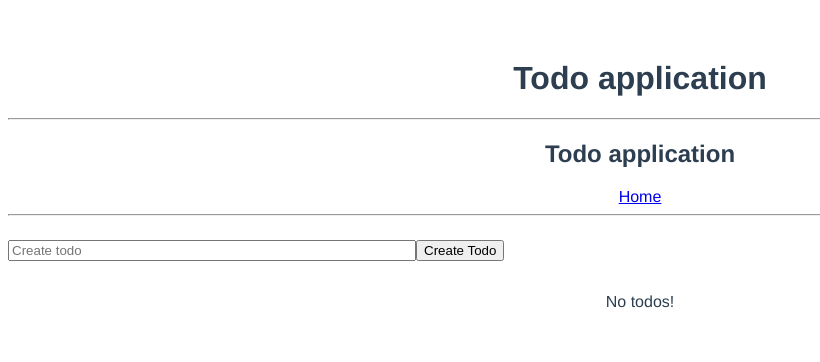
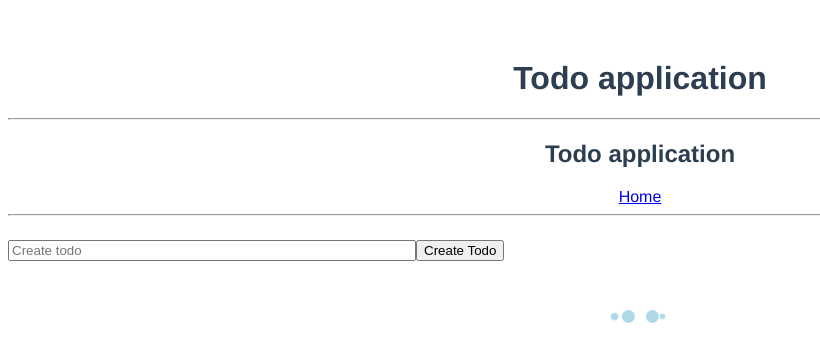
Before and after one commit to albertshkhyan/VUE-CRASH-COURSE, a Vue app: page /todos in a window 1280 px wide. Shown: the top 362 px of the page, without its empty margins (0-820 px from the left). Built offline with nearby package versions, Linux system fonts and the light colour scheme; no server answers.

Commit message:
implement loader when do request, (css pure loader)

```diff
--- /dev/null
+++ b/src/components/Loader.vue
@@ -0,0 +1,67 @@
+<!-- Pure css loader -->
+<template>
+  <div class="lds-ellipsis">
+    <div></div>
+    <div></div>
+    <div></div>
+    <div></div>
+  </div>
+</template>
+
+<style  scoped>
+.lds-ellipsis {
+  display: inline-block;
+  position: relative;
+  width: 80px;
+  height: 80px;
+}
+.lds-ellipsis div {
+  position: absolute;
+  top: 33px;
+  width: 13px;
+  height: 13px;
+  border-radius: 50%;
+  background: lightblue;
+  animation-timing-function: cubic-bezier(0, 1, 1, 0);
+}
+.lds-ellipsis div:nth-child(1) {
+  left: 8px;
+  animation: lds-ellipsis1 0.6s infinite;
+}
+.lds-ellipsis div:nth-child(2) {
+  left: 8px;
+  animation: lds-ellipsis2 0.6s infinite;
+}
+.lds-ellipsis div:nth-child(3) {
+  left: 32px;
+  animation: lds-ellipsis2 0.6s infinite;
+}
+.lds-ellipsis div:nth-child(4) {
+  left: 56px;
+  animation: lds-ellipsis3 0.6s infinite;
+}
+@keyframes lds-ellipsis1 {
+  0% {
+    transform: scale(0);
+  }
+  100% {
+    transform: scale(1);
+  }
+}
+@keyframes lds-ellipsis3 {
+  0% {
+    transform: scale(1);
+  }
+  100% {
+    transform: scale(0);
+  }
+}
+@keyframes lds-ellipsis2 {
+  0% {
+    transform: translate(0, 0);
+  }
+  100% {
+    transform: translate(24px, 0);
+  }
+}
+</style>
--- a/src/views/Todos.vue
+++ b/src/views/Todos.vue
@@ -5,8 +5,9 @@
     <hr />
     <AddTodo @added-todo="addedTodo" />
     <!-- TodoList this component will be renderd when todos.length are  true, that is todos.length not 0. -->
+    <Loader v-if="isLoading" />
     <TodoList
-      v-if="todos.length"
+      v-else-if="todos.length"
       :todos="todos"
       v-on:remove-todo="removeTodo"
     />
@@ -18,6 +19,7 @@
 //@ - indicate src
 import TodoList from "@/components/TodoList.vue";
 import AddTodo from "@/components/AddTodo.vue";
+import Loader from "@/components/Loader.vue";
 
 // import TodoList from './components/TodoList.vue';//work
 
@@ -26,20 +28,25 @@ export default {
   data() {
     return {
       todos: [],
+      isLoading: true,
     };
   },
   components: {
     //Component registration
+    Loader,
+    AddTodo,
     TodoList, //TodoList: TodoList
-    AddTodo,
   },
 
   //# LIFECYCLE HOOKS - work with server - we can do request when component rendered. (componentDidMount - mounted)
   mounted() {
-    fetch("https://jsonplaceholder.typicode.com/todos/?_limit=7")
+    fetch("https://jsonplaceholder.typicode.com/todos/?_limit=3")
       .then((response) => response.json())
       .then((json) => {
-        this.todos = json;
+        setTimeout(() => {
+          this.todos = json;
+          this.isLoading = false;
+        }, 1000);
       });
   },
   methods: {
```
